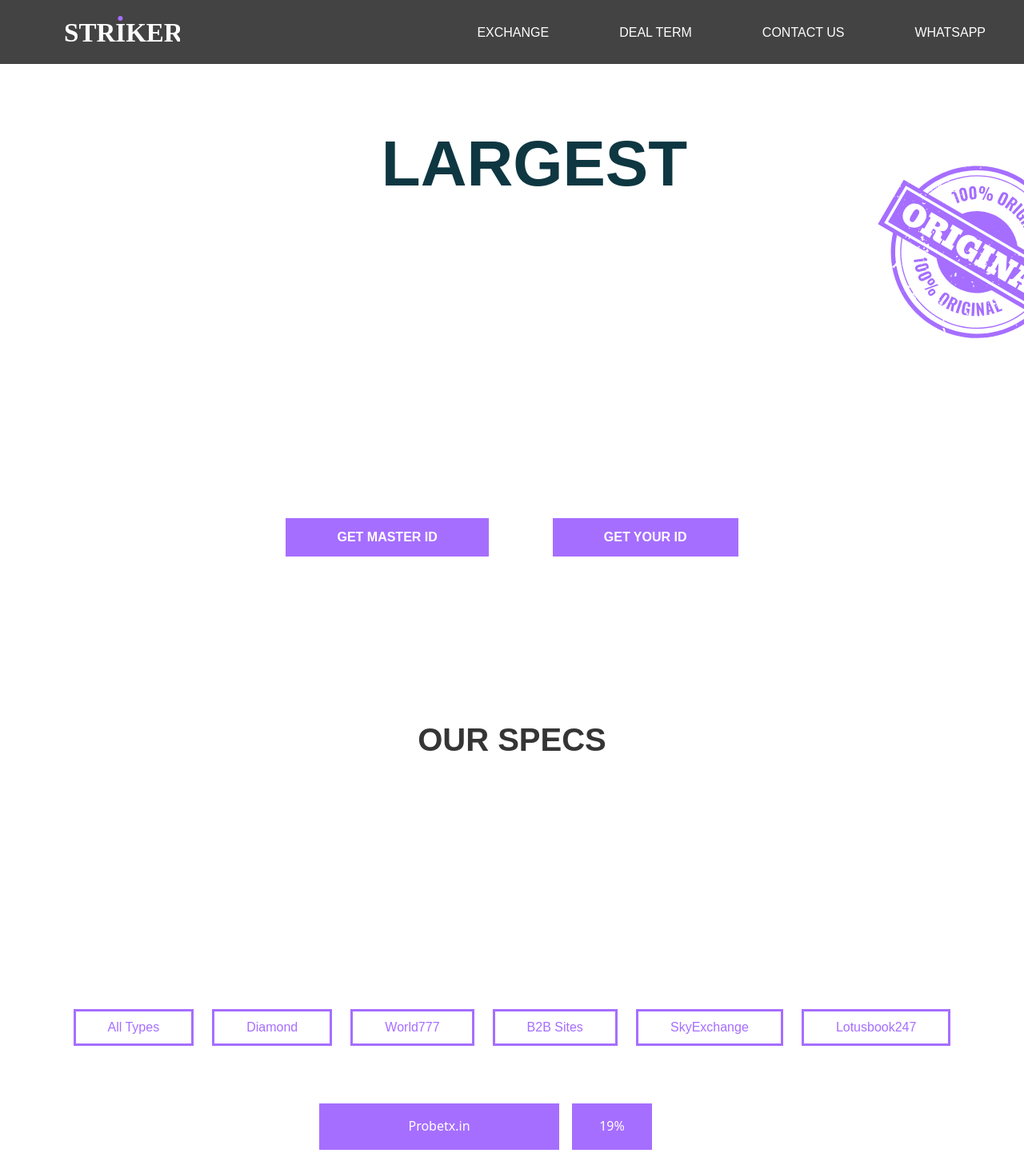
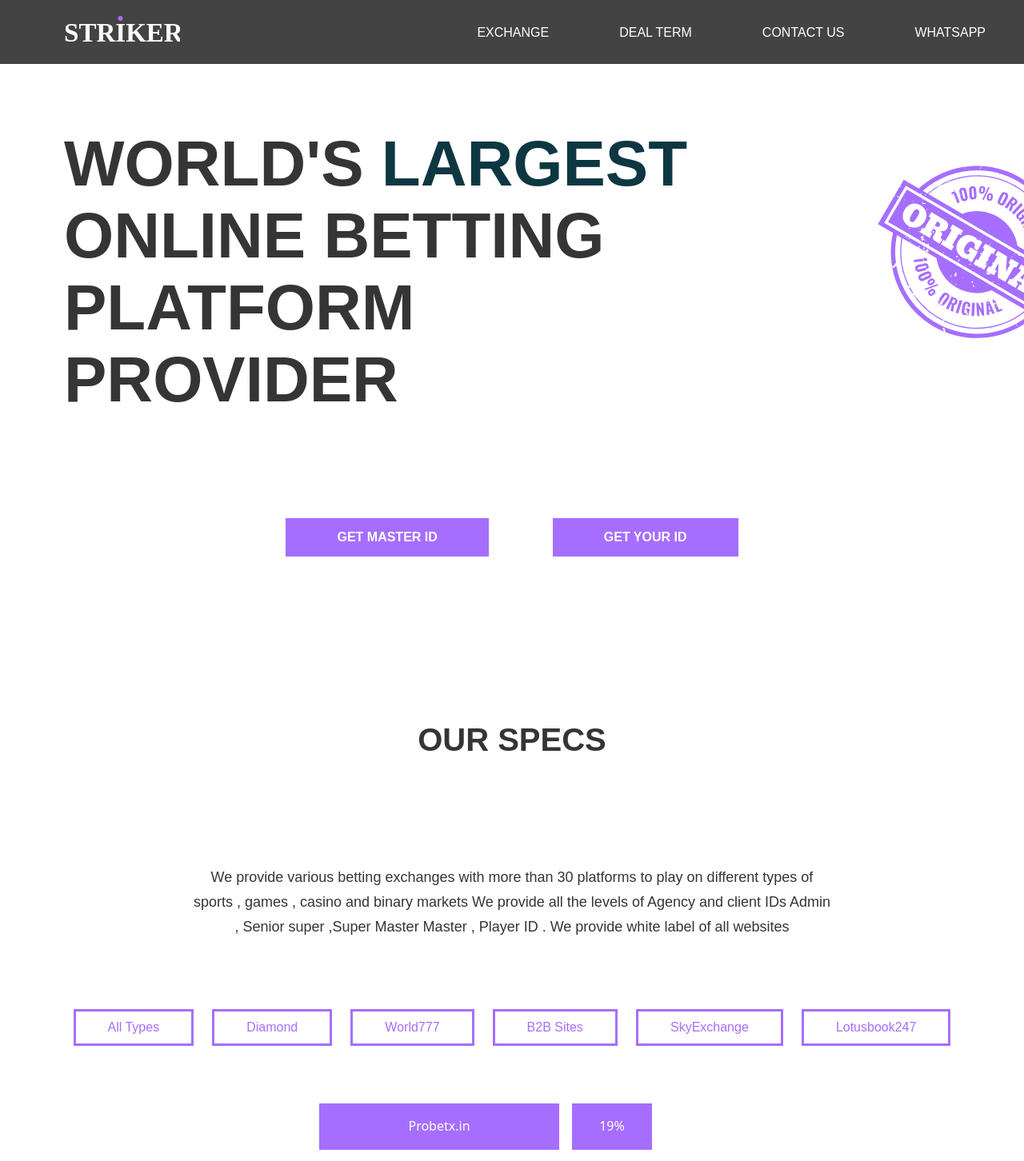
Before and after one commit to vsagar26/realbegger, a React (Create React App) app: page / in a window 1280 px wide. Shown: the top 1452 px of the page at 80% size. Built offline with nearby package versions, Linux system fonts and the light colour scheme.

Commit message:
text color changed 2

```diff
--- a/src/style.js
+++ b/src/style.js
@@ -1,6 +1,6 @@
 export const style = {
-    heading2: "font-poppins font-semibold xs:text-[44px] sm:text-[55px] md:text-[80px] text-[44px] text-white xs:leading-[48px] sm:leading-[90px] leading-[44px] w-full",
-    paragraph: "font-poppins font-normal text-dimWhite text-[18px] leading-[30.8px]",
+    heading2: "font-poppins font-semibold xs:text-[44px] sm:text-[55px] md:text-[80px] text-[44px] text-[#353535] xs:leading-[48px] sm:leading-[90px] leading-[44px] w-full",
+    paragraph: "font-poppins font-normal text-[#353535] text-[18px] leading-[30.8px]",
     subheading :"font-poppins font-semibold xs:text-[20px] sm:text-[40px] text-[20px] text-[#353535] xs:leading-[48px] sm:leading-[90px] leading-[36.8px] w-full",
 
     flexCenter: "flex justify-center items-center",
@@ -13,7 +13,7 @@
     marginX: "mx-10 sm:mx-20 ",
     marginY: "my-10 sm:my-20",
 
-    hoverEffect : "hover:bg-white hover:text-[#A66EFF] hover:border-[#A66EFF] active:bg-white active:text-[#A66EFF] active:border-[#A66EFF]",
+    hoverEffect : "hover:bg-[#A66EFF] hover:text-[#ffffff] hover:border-[#652D92] active:bg-white active:text-[#A66EFF] active:border-[#A66EFF]",
 
     diamondHoverEffect : "hover:rounded-tl-[30px] hover:rounded-br-[30px] hover:cursor-pointer",
 
```
